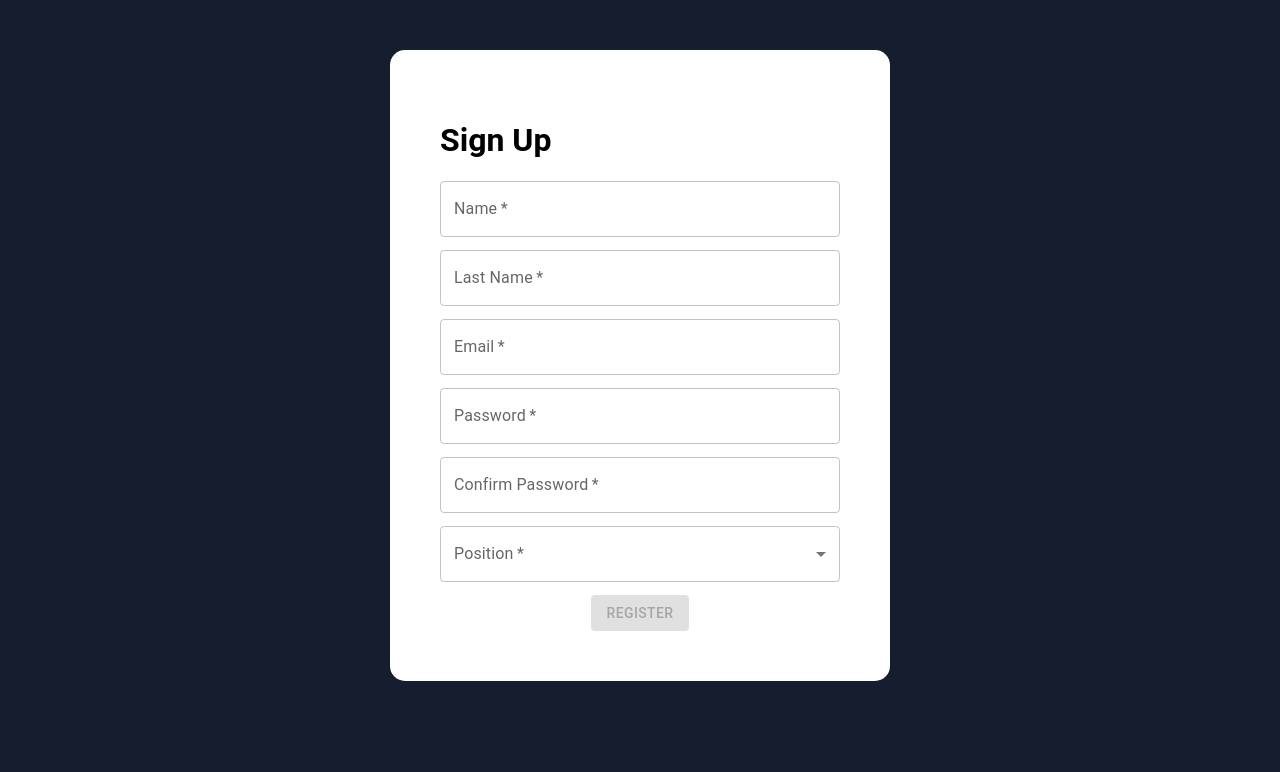
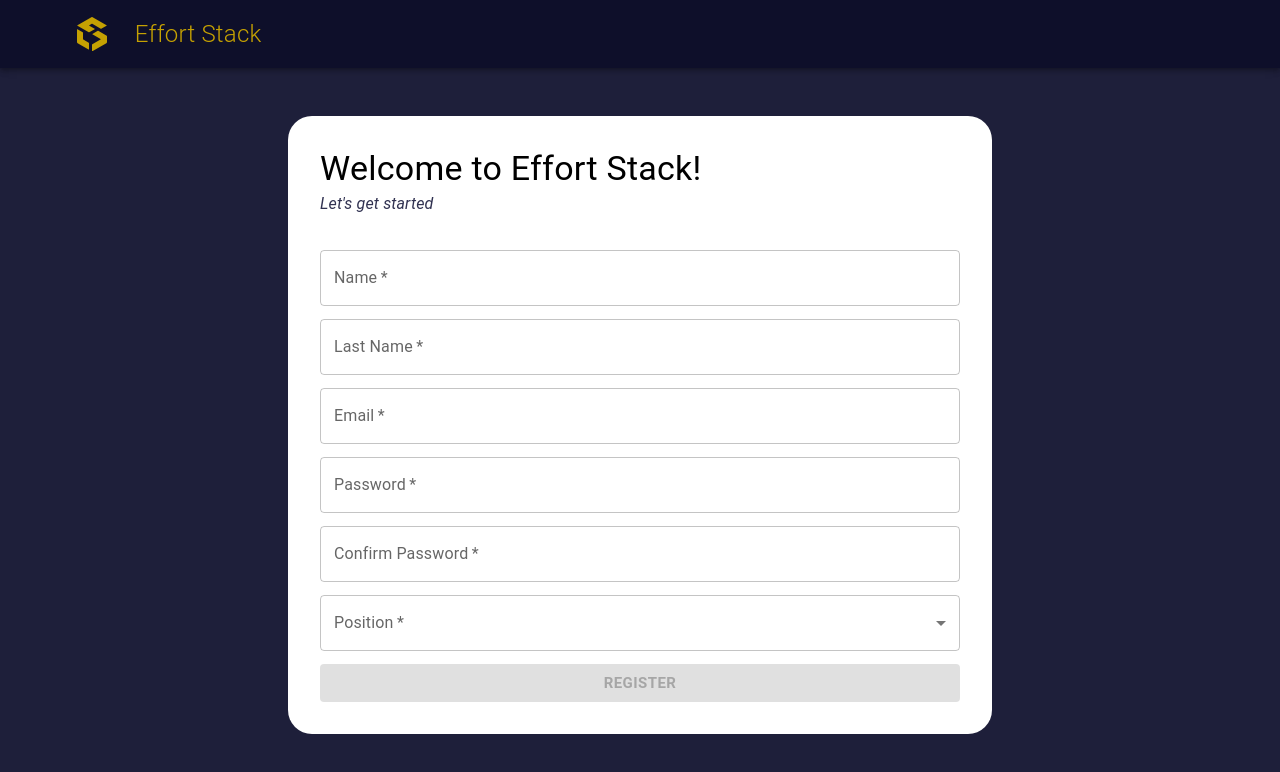
Before and after one commit to JHDEZ1108/Formik-Login, a React (Create React App) app: page / in a window 1280 px wide. Shown: the top 772 px of the page. Built offline with nearby package versions, Linux system fonts and the light colour scheme.

Commit message:
Agregando componentes y estilos extra

```diff
--- a/src/components/App/index.tsx
+++ b/src/components/App/index.tsx
@@ -2,13 +2,12 @@
 import React from 'react';
 import { Formik, Form } from 'formik';
 import * as Yup from 'yup';
-
 import "./App.css"
-
 import FormikSelect, { FormikSelectItem } from "../FormikSelect";
 import FormikField from "../FormikField";
-import { Button, Typography } from "@mui/material";
+import { Button, Typography, Box, useMediaQuery } from "@mui/material";
 
+/* ---------- Interface -----------*/
 interface FormValues{
   name: string;
   position: string;
@@ -80,9 +79,27 @@ const App: React.FC = () =>{
     .required('Required!'),
   });
 
+  const isNonMobileScreens = useMediaQuery("(min-width: 400px)");
+
   return(
-    <div className="App">
-      <h1>Sign Up</h1>
+    <Box
+      className="App"
+      width={isNonMobileScreens ? "50%" : "93%"}
+      borderRadius="1.5rem"
+      m="3rem auto"
+      p="2rem"
+    >
+      <Typography
+        variant="h4"
+      >
+        Welcome to Effort Stack!
+      </Typography>
+      <Typography
+        variant="subtitle1"
+        sx={{color:"#313251", fontStyle: "oblique", mb:"2rem"}}
+      >
+        Let's get started
+      </Typography>
       <Formik
         validationSchema={SignupSchema}
         initialValues={initialValues}
@@ -124,21 +141,26 @@ const App: React.FC = () =>{
                 label="Position"
                 items={positionItems}
               />
-              <Typography align="center">
               <Button
                 disabled={!dirty || !isValid}
+                fullWidth
+                type= "submit"
                 variant= "contained"
-                  color= "primary"
-                  type= "submit"
+                sx={{
+                  backgroundColor: "#c5a102",
+                  color: "#151d2f",
+                  fontWeight: "bold",
+                  fontSize: "15px",
+                  "&:hover": { backgroundColor: "#f5d9a5"},
+                }}
               >
                 REGISTER
               </Button>
-              </Typography>
             </Form>
           );
         }}
       </Formik>
-    </div>
+    </Box>
   );
 };
 
--- /dev/null
+++ b/src/components/FlexBetween/index.jsx
@@ -0,0 +1,10 @@
+import { Box }  from "@mui/material";
+import { styled } from "@mui/system";
+
+const FlexBetween = styled(Box)({
+  display: 'flex',
+  justifyContent: 'space-between',
+  alignItems: 'center',
+})
+
+export default FlexBetween;
--- /dev/null
+++ b/src/components/Navbar/index.jsx
@@ -0,0 +1,19 @@
+import { ReactComponent as Logo} from "../../assets/Logo_Final.svg"
+import FlexBetween from '../FlexBetween';
+import { Typography, Box } from "@mui/material";
+
+const Navbar = () => {
+  return(
+    <Box sx={{ boxShadow: 4}}>
+      <FlexBetween className="navbar" padding="1rem 6%" sx={{ backgroundColor: "#0e0f2a"}}>
+        <FlexBetween gap="1.75rem">
+          <Logo width={30} fill="#c5a102" cursor="pointer" />
+          <Typography fontWeight="Light" fontSize="24px" sx={{ color: "#c5a102"}}>
+            Effort Stack
+          </Typography>
+        </FlexBetween>
+      </FlexBetween>
+    </Box>
+  )
+}
+export default Navbar;
--- a/src/index.css
+++ b/src/index.css
@@ -1,19 +1,18 @@
-*{
-  box-sizing: border-box;
+@import url("https://fonts.googleapis.com/css2?family=Rubik:wght@400;500;700&display=swap");
+
+html,
+body,
+#root,
+.app {
+  height: 100%;
+  width: 100%;
+  margin: 0px;
+  padding: 0px;
+  font-family: "Rubik", sans-serif;
+  background: #1e1f3a
 }
-body {
-  background: #151d2f;
-  margin: 50px;
-  display: flex;
-  justify-content: center;
-  font-family: 'Roboto', -apple-system, BlinkMacSystemFont, 'Segoe UI', 'Oxygen',
-    'Ubuntu', 'Cantarell', 'Fira Sans', 'Droid Sans', 'Helvetica Neue',
-    sans-serif;
-  -webkit-font-smoothing: antialiased;
-  -moz-osx-font-smoothing: grayscale;
+.navbar{
+  margin: 0px;
+  padding: 0px;
+  font-family: "Rubik", sans-serif;
 }
-
-code {
-  font-family: source-code-pro, Menlo, Monaco, Consolas, 'Courier New',
-    monospace;
-}
--- a/src/index.tsx
+++ b/src/index.tsx
@@ -2,12 +2,14 @@ import React from 'react';
 import ReactDOM from 'react-dom/client';
 import './index.css';
 import App from './components/App';
+import Navbar from './components/Navbar';
 
 const root = ReactDOM.createRoot(
   document.getElementById('root') as HTMLElement
 );
 root.render(
   <React.StrictMode>
+    <Navbar />
     <App />
   </React.StrictMode>
 );
```
Also changed, not shown: src/assets/Logo_Final.svg (added). Lines whose indentation alone changed are shown as unchanged.
